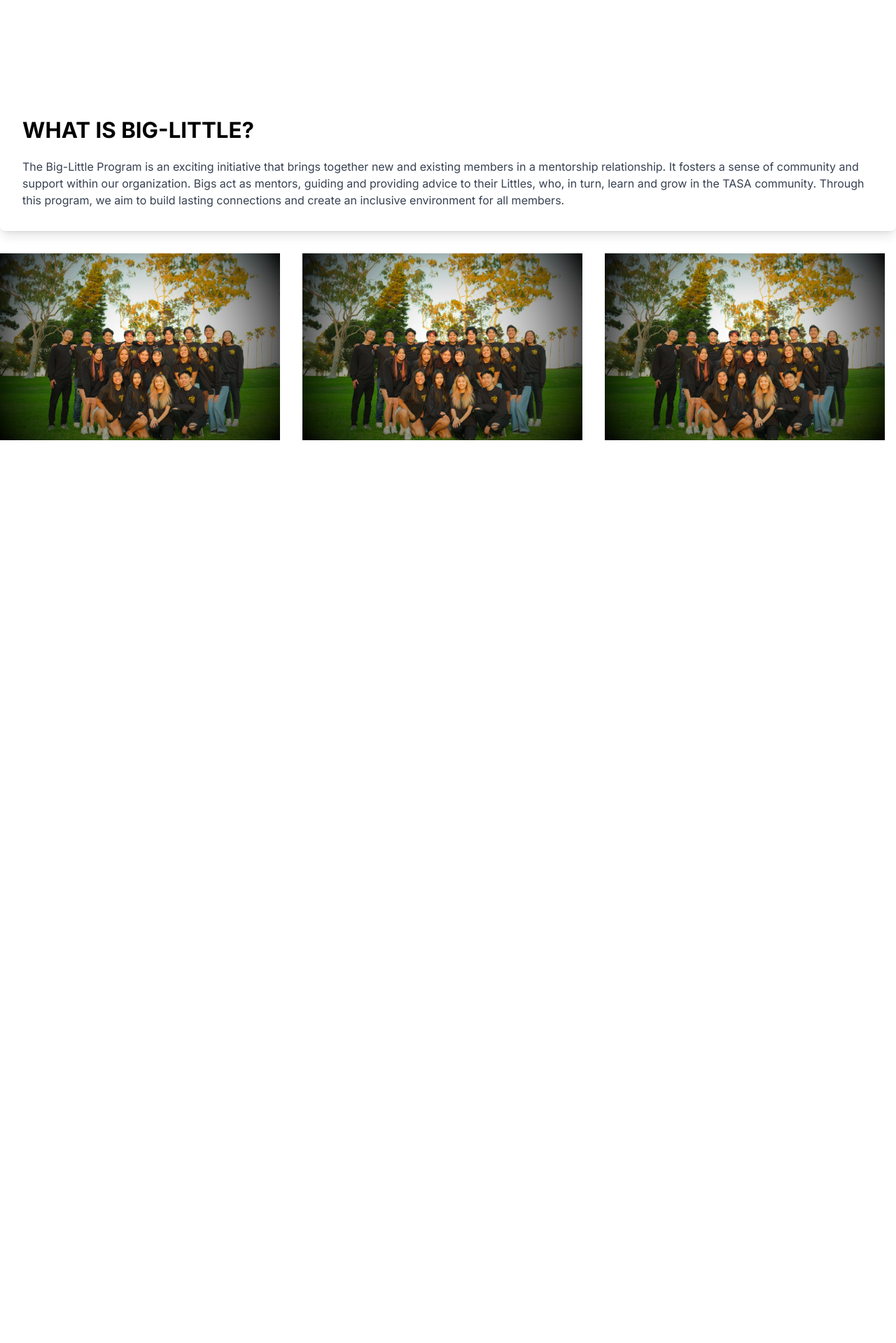
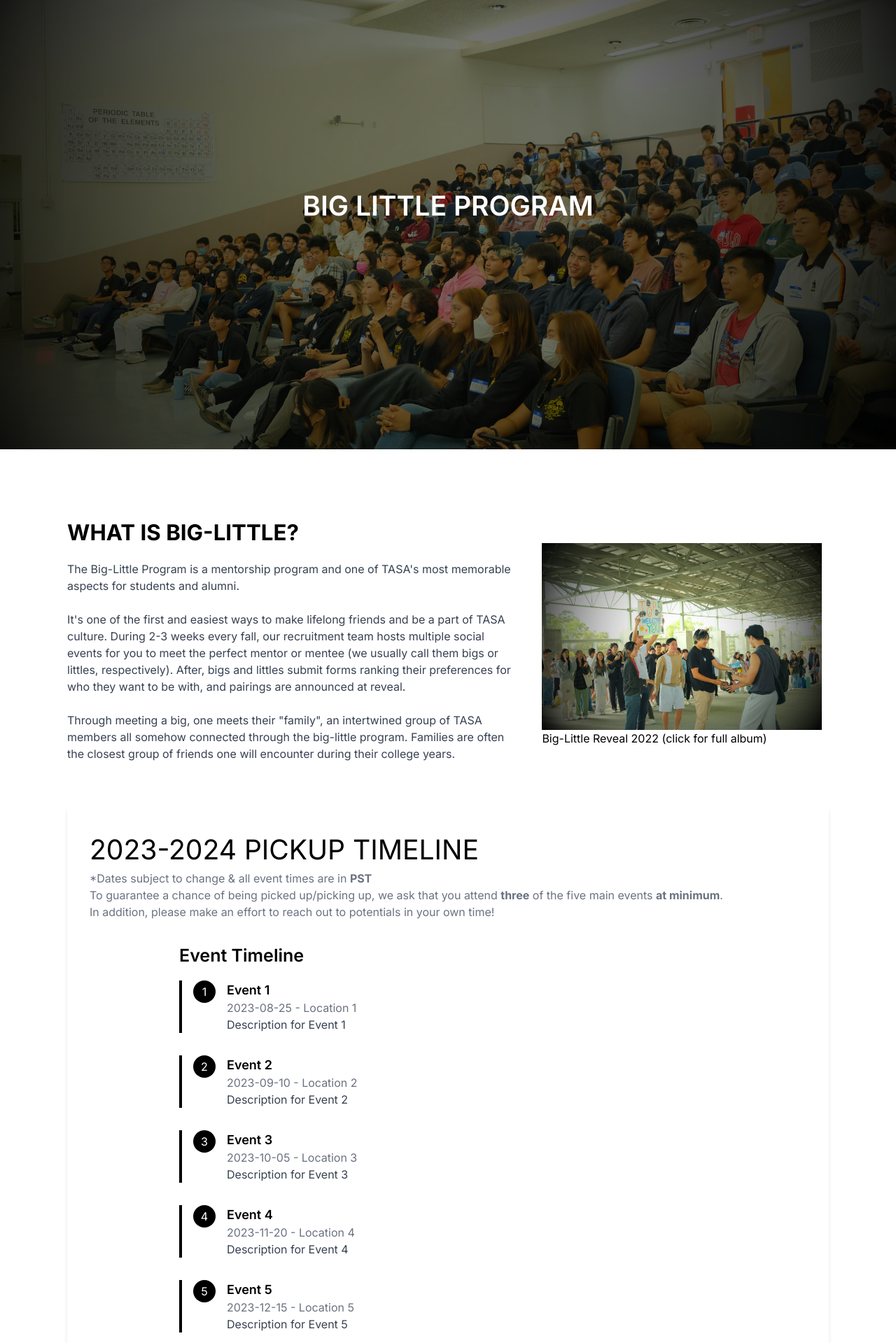
Before and after one commit to UCSBTASA/UCSBTASA.github.io, a Next.js app: page /programs/big-little in a window 1280 px wide. Shown: the part 161-2080 px from the top of the page at 70% size. Before the commit the page ends 800 px from the top, so only its background shows below. Built offline with nearby package versions, Linux system fonts and the light colour scheme.

Commit message:
Big Little Pickup
Initial Version (Working)

```diff
--- a/app/programs/big-little/page.tsx
+++ b/app/programs/big-little/page.tsx
@@ -1,72 +1,153 @@
+"use client";
+
 import NavBar from "@/app/_components/navbar";
 import Header from "@/app/_components/header";
 import Link from "next/link";
 import Image from "next/image";
+import Footer from "@/app/_components/footer";
 
 const BigLittle = () => {
+  const events = [
+    {
+      name: "Event 1",
+      description: "Description for Event 1",
+      date: "2023-08-25",
+      location: "Location 1",
+    },
+    {
+      name: "Event 2",
+      description: "Description for Event 2",
+      date: "2023-09-10",
+      location: "Location 2",
+    },
+    {
+      name: "Event 3",
+      description: "Description for Event 3",
+      date: "2023-10-05",
+      location: "Location 3",
+    },
+    {
+      name: "Event 4",
+      description: "Description for Event 4",
+      date: "2023-11-20",
+      location: "Location 4",
+    },
+    {
+      name: "Event 5",
+      description: "Description for Event 5",
+      date: "2023-12-15",
+      location: "Location 5",
+    },
+  ];
+
   return (
     <div>
       <Header title="UCSB TASA"></Header>
       <NavBar></NavBar>
-      {/* <div className="block">
-        <div className="absolute top-0 left-0 z-0 w-full h-full bg-cover bg-center">
+      <div className="relative h-80 lg:h-[85vh]">
         <Image
-            src="/homepage/staff.jpg"
-            height={1920}
-            width={1080}
-            alt="Big Little Pickup Photo"
-            className="absolute z-0"
+          src="/programs/big_little.jpg"
+          alt="Big Little Photo"
+          layout="fill"
+          objectFit="cover"
+          quality={100}
         />
-
-          <div className="absolute top-0 left-0 z-0 w-full h-full"></div>
+        <div className="absolute inset-0 flex items-center justify-center text-center text-white">
+          <div className="relative z-10">
+            <h1 className="text-4xl font-semibold mb-4">BIG LITTLE PROGRAM</h1>
           </div>
-      </div> */}
-      <div className="container mx-auto pt-16">
-        {/* Header section */}
-        <div className="text-center">
-          <h1 className="text-white text-5xl font-bold mb-8">
-            BIG LITTLE PROGRAM
-          </h1>
         </div>
-
-        {/* "WHAT IS BIG-LITTLE?" section */}
-        <div className="bg-white rounded-lg shadow-lg p-8 mb-8">
+        <div className="absolute inset-0 bg-black opacity-50"></div>
+      </div>
+      <div className="mx-16 pt-16">
+        <div className="p-8 mb-8 flex flex-col md:flex-row">
+          <div className="md:w-[60%] md:pr-4">
             <h2 className="text-3xl font-bold mb-4">WHAT IS BIG-LITTLE?</h2>
             <p className="text-gray-700">
-            The Big-Little Program is an exciting initiative that brings
-            together new and existing members in a mentorship relationship. It
-            fosters a sense of community and support within our organization.
-            Bigs act as mentors, guiding and providing advice to their Littles,
-            who, in turn, learn and grow in the TASA community. Through this
-            program, we aim to build lasting connections and create an inclusive
-            environment for all members.
+              The Big-Little Program is a mentorship program and one of TASA's
+              most memorable aspects for students and alumni.
+            </p>
+            <br />
+            <p className="text-gray-700">
+              It's one of the first and easiest ways to make lifelong friends
+              and be a part of TASA culture. During 2-3 weeks every fall, our
+              recruitment team hosts multiple social events for you to meet the
+              perfect mentor or mentee (we usually call them bigs or littles,
+              respectively). After, bigs and littles submit forms ranking their
+              preferences for who they want to be with, and pairings are
+              announced at reveal.
+            </p>
+            <br />
+            <p className="text-gray-700">
+              Through meeting a big, one meets their "family", an intertwined
+              group of TASA members all somehow connected through the big-little
+              program. Families are often the closest group of friends one will
+              encounter during their college years.
             </p>
           </div>
-
-        {/* Photo gallery */}
-        <div className="grid grid-cols-1 md:grid-cols-3 gap-4">
-          {/* Replace these Image components with your actual photos */}
+          <div className="flex flex-wrap justify-center items-center md:w-[40%] md:pl-4 mt-4">
+            <span className="table">
+              <Link
+                href={"https://photos.app.goo.gl/jg1EmfXvCc2yVdWL6"}
+                target="_"
+              >
                 <Image
-            src="/homepage/staff.jpg"
+                  src="/programs/pickup.JPG"
                   alt="Pickup Photo 1"
                   width={400}
                   height={400}
                 />
-          <Image
-            src="/homepage/staff.jpg"
-            alt="Pickup Photo 2"
-            width={400}
-            height={400}
-          />
-          <Image
-            src="/homepage/staff.jpg"
-            alt="Pickup Photo 3"
-            width={400}
-            height={400}
-          />
-          {/* Add more photos as needed */}
+                <p>Big-Little Reveal 2022 (click for full album)</p>
+              </Link>
+            </span>
           </div>
         </div>
+        <div className="bg-white shadow-md rounded-md p-8 m-8">
+          <h1 className="text-4xl uppercase">2023-2024 PICKUP TIMELINE</h1>
+          <p className="text-gray-500">
+            *Dates subject to change & all event times are in <b>PST</b> <br />
+            To guarantee a chance of being picked up/picking up, we ask that you
+            attend <b>three</b> of the five main events <b>at minimum</b>.
+            <br />
+            ​In addition, please make an effort to reach out to potentials in
+            your own time!{" "}
+          </p>
+          <div className=" p-8">
+            <div className="max-w-3xl mx-auto">
+              <h1 className="text-2xl font-semibold mb-4">Event Timeline</h1>
+              <div className="flex flex-col space-y-8">
+                {events.map((event, index) => (
+                  <div
+                    key={index}
+                    className="flex items-start space-x-4 border-l-4 pl-4 border-black transition-colors hover:bg-gray-300"
+                  >
+                    <div className="flex-shrink-0 w-8 h-8 bg-black text-white rounded-full flex items-center justify-center">
+                      {index + 1}
+                    </div>
+                    <div>
+                      <h2 className="text-lg font-semibold text-black">
+                        {event.name}
+                      </h2>
+                      <p className="text-gray-500">
+                        {event.date} - {event.location}
+                      </p>
+                      <p className="text-gray-700">{event.description}</p>
+                    </div>
+                  </div>
+                ))}
+              </div>
+            </div>
+          </div>
+        </div>
+      </div>
+      {/* <div className="mx-16 pt-16">
+        <div className="p-8 mb-8">
+          <h1 className="text-3xl">Fall Pickup 2022-2023</h1>
+          <div className=" bg-gray-200"></div>
+        </div>
+      </div> */}
+
+      <Footer></Footer>
     </div>
   );
 };
```
Also changed, not shown: public/programs/big_little.jpg (added), public/programs/pickup.JPG (added). Lines whose indentation alone changed are shown as unchanged.
